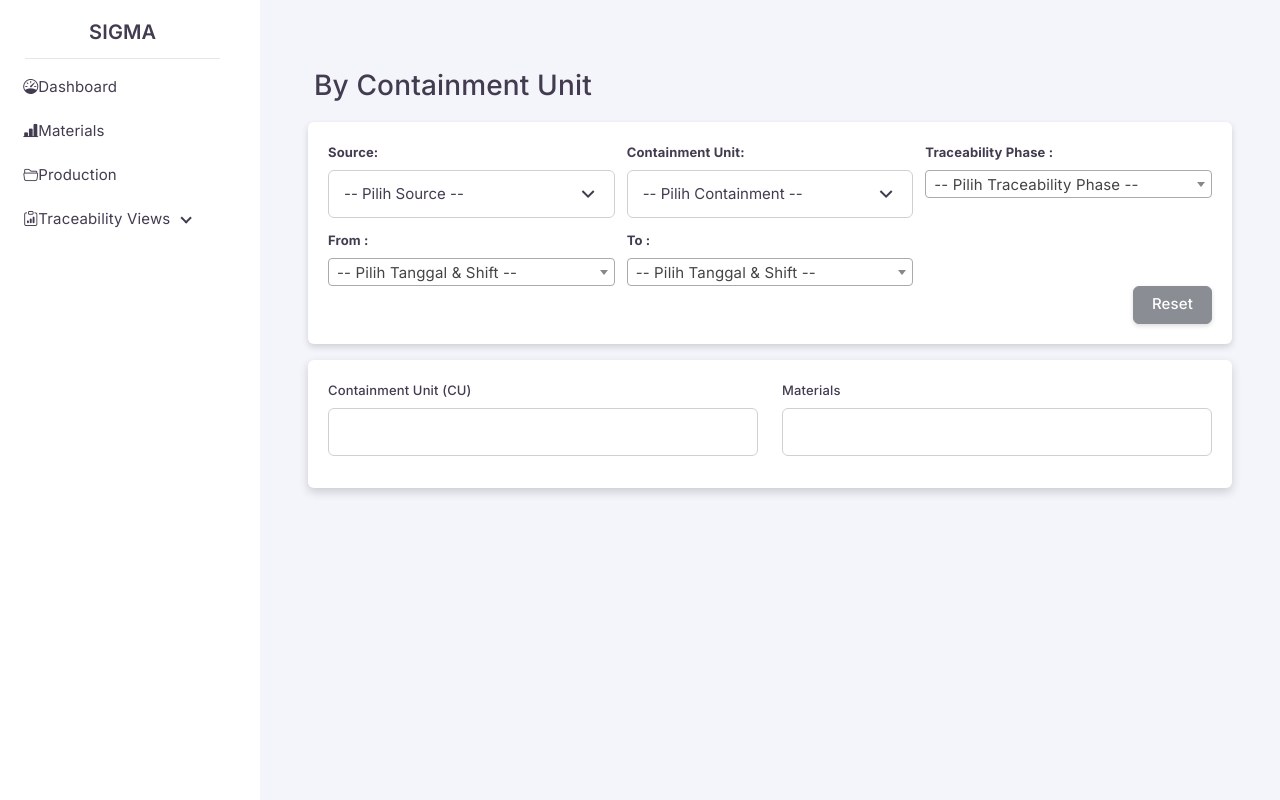
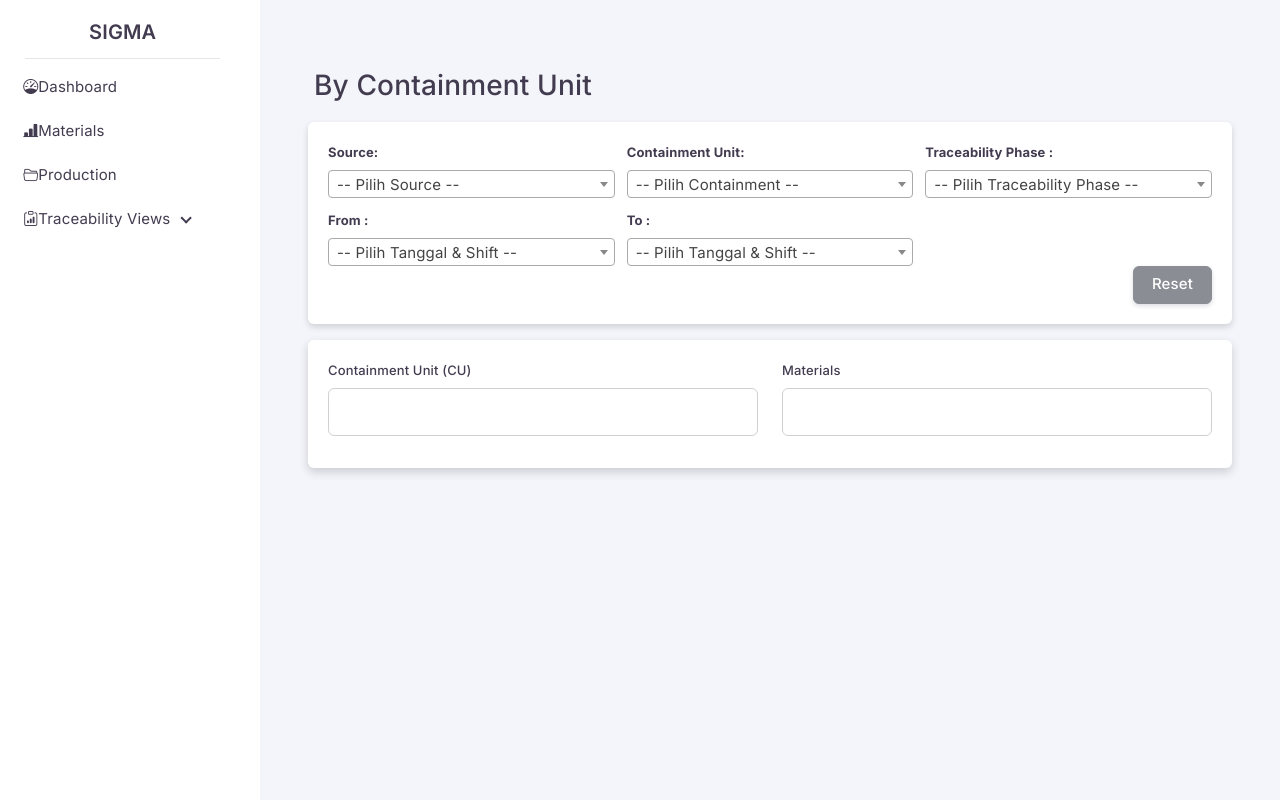
Before and after one commit to erika12340/SIGMA-PYTHON, a Django app: template material_app/templates/traceability_by_cu.html in a window 1280 px wide. Run offline with Django 5.2, Linux system fonts and the light colour scheme; the template is opened without the code that fills it, so the values that code supplies are empty; some libraries are stand-ins or nearby versions.

Commit message:
mengubah traceability_by_cu

```diff
--- a/material_app/templates/traceability_by_cu.html
+++ b/material_app/templates/traceability_by_cu.html
@@ -1,10 +1,9 @@
 {% extends "templates2/index.html" %}
 {% block content %}
 
-
 <style>
-    /* Semua material-item disembunyikan dulu */
-    .material-item {
+    /* Menyembunyikan */
+    .containment-item {
         display: none;
     }
 
@@ -76,7 +75,7 @@
                     <!-- Filter Containment Unit -->
                     <div class="col-md-4">
                         <label for="mat" class="form-label fw-bold">Containment Unit:</label>
-                        <select name="mat_info" id="mat" class="form-select" onchange="this.form.submit()">
+                        <select name="mat_info" id="trc" class="form-select" onchange="this.form.submit()">
                             <option value="">-- Pilih Containment --</option>
                             {% for cu in cu_list %}
                             <option value="{{ cu.TRC_SO_CODE }}|{{ cu.TRC_CU_EXT_PROGR }}"
@@ -93,6 +92,7 @@
                         <select name="trc_fl_phase" id="trc_fl_phase" class="form-select" onchange="this.form.submit()">
                             <option value="">-- Pilih Traceability Phase --</option>
                             {% for p in phase %}
+
                             <option value="{{ p.TRC_FL_PHASE }}"
                                 {% if p.TRC_FL_PHASE == selected_phase %}selected{% endif %}>
                                 {% if p.TRC_FL_PHASE == "C" %}
@@ -161,13 +161,13 @@
         </div>
 
         <!-- Data Traceability By Containment Unit -->
-        {% if traceability_tree %}
+        {% if traceability_tree_cu %}
         <div class="card">
             <div class="card-body">
                 <h5 class="card-title mb-3">Traceability Views By Containment Unit</h5>
-                <div id="material-tree">
+                <div id="containment-tree">
                     {% for row in traceability_tree %}
-                    <div class="material-item level-{{ row.level|add:1 }} mb-1">
+                    <div class="containment-item level-{{ row.level|add:1 }} mb-1">
                         <button class="toggle-btn" data-id="{{ forloop.counter }}">▶</button>
                         <strong>({{ row.TRC_PP_CODE }} {{ row.TRC_MCH_CODE }})</strong> -
                         ({{ row.TRC_START_TIME|date:"Y-m-d H:i" }} -
@@ -196,7 +196,7 @@
         const toggleButtons = document.querySelectorAll('.toggle-btn');
         toggleButtons.forEach(btn => {
             btn.addEventListener('click', function () {
-                const current = this.closest('.material-item');
+                const current = this.closest('.containment-item');
                 let next = current.nextElementSibling;
                 while (next && parseInt(next.className.match(/level-(\d+)/)[1]) > parseInt(
                         current.className.match(/level-(\d+)/)[1])) {
@@ -213,8 +213,8 @@
 
 <!-- JS UNTUK FORM -->
 <script>
+    $('#source').select2();
     $('#trc').select2();
-    $('#mch_info').select2();
     $('#trc_fl_phase').select2();
     $('#start_date').select2();
     $('#end_date').select2();
```
